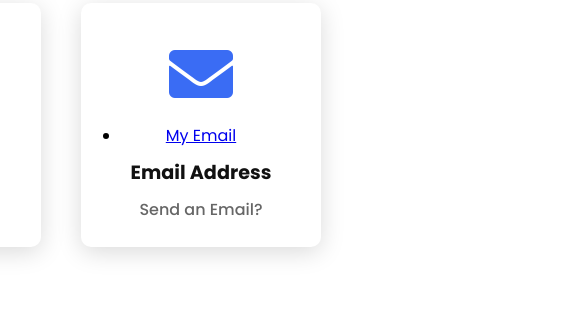
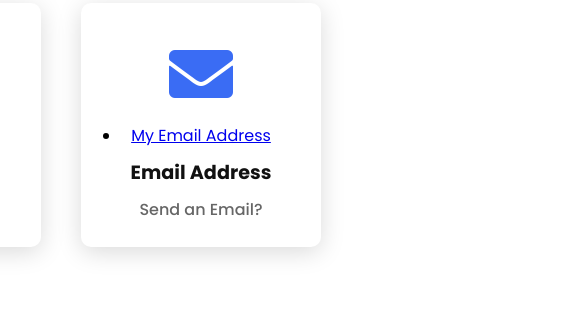
Before and after one commit to Zananri/me, a plain HTML site: page index.html in a window 1280 px wide. Shown: the part 6099-6419 px from the top of the page, 719-1280 px from the left. Drawn offline with Linux system fonts and the light colour scheme.

Commit message:
Update index.html

```diff
--- a/index.html
+++ b/index.html
@@ -266,7 +266,7 @@
           </div>
           <div class="info">
             <ul class="links">
-              <li class="listlinks"><a href="mailto:syamilfauzanmaranri@smkwikrama.sch.id" target="_blank">My Email</a>
+              <li class="listlinks"><a href="mailto:syamilfauzanmaranri@smkwikrama.sch.id" target="_blank">My Email Address</a>
               </li>
               <h3>Email Address</h3>
               <span>Send an Email?</span>
```
